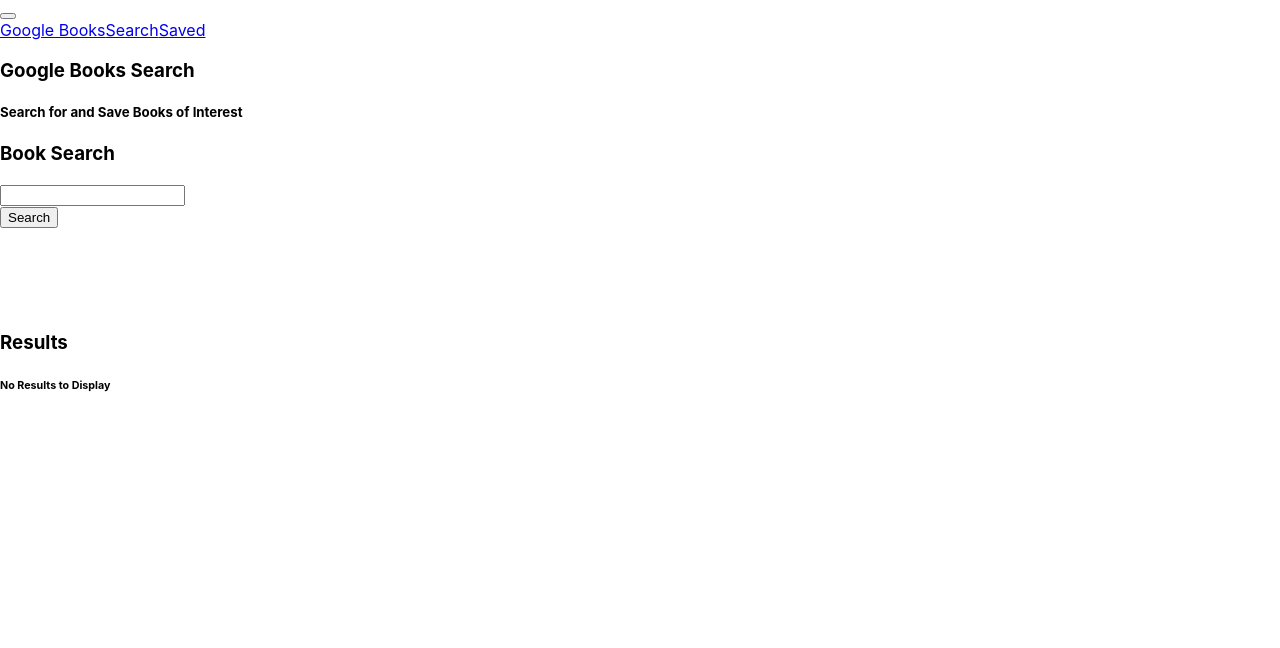
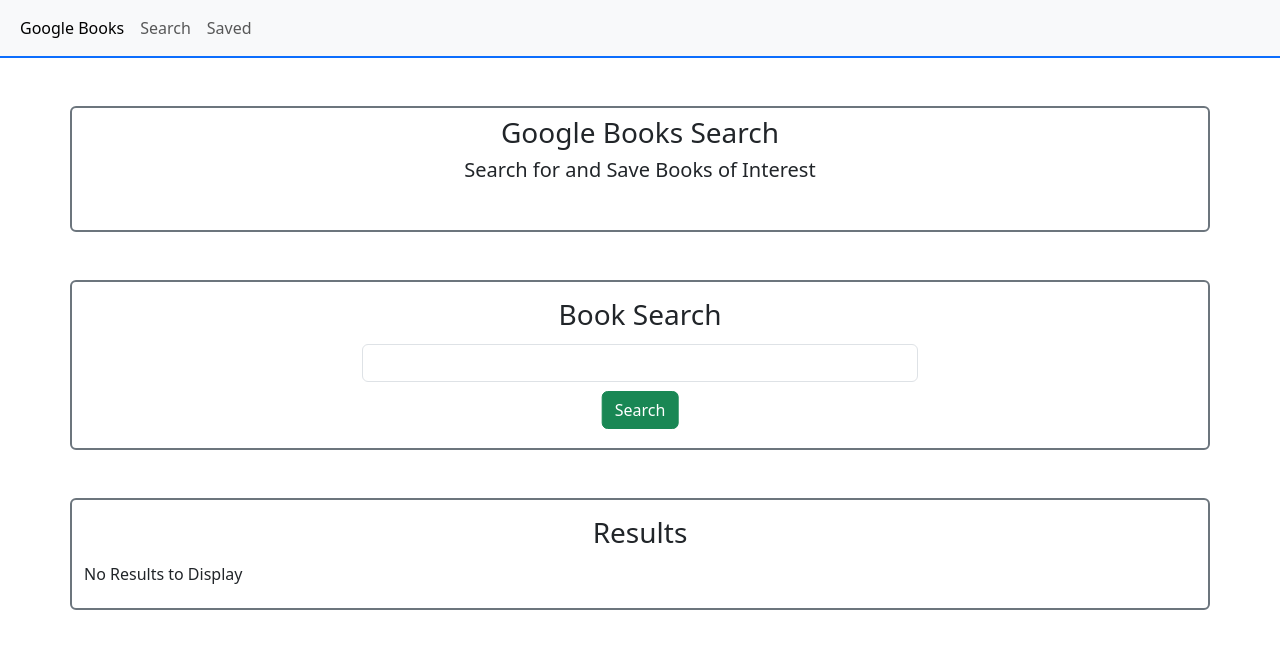
Before and after one commit to MJ-0001/google-books-search, a React (Create React App) app: page / in a window 1280 px wide. Shown: the top 648 px of the page. Built offline with nearby package versions, Linux system fonts and the light colour scheme.

Commit message:
Imported react bootstrap.

```diff
--- a/src/index.js
+++ b/src/index.js
@@ -2,16 +2,6 @@
 import ReactDOM from 'react-dom';
 import './index.css';
 import App from './App';
-import reportWebVitals from './reportWebVitals';
+import 'bootstrap/dist/css/bootstrap.min.css';
 
-ReactDOM.render(
-  <React.StrictMode>
-    <App />
-  </React.StrictMode>,
-  document.getElementById('root')
-);
-
-// If you want to start measuring performance in your app, pass a function
-// to log results (for example: reportWebVitals(console.log))
-// or send to an analytics endpoint. Learn more: https://bit.ly/CRA-vitals
-reportWebVitals();
+ReactDOM.render(<App />, document.getElementById('root'));
```
